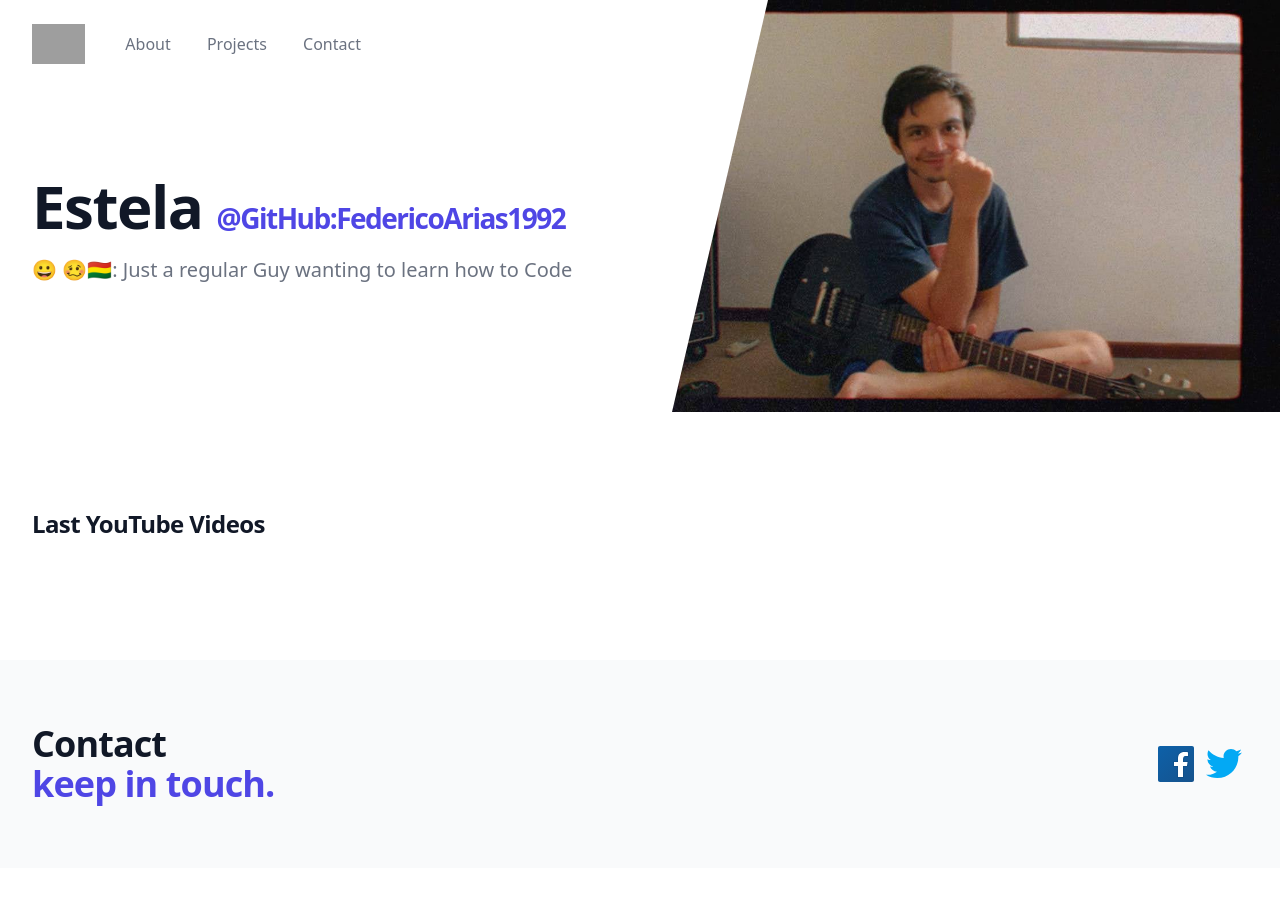
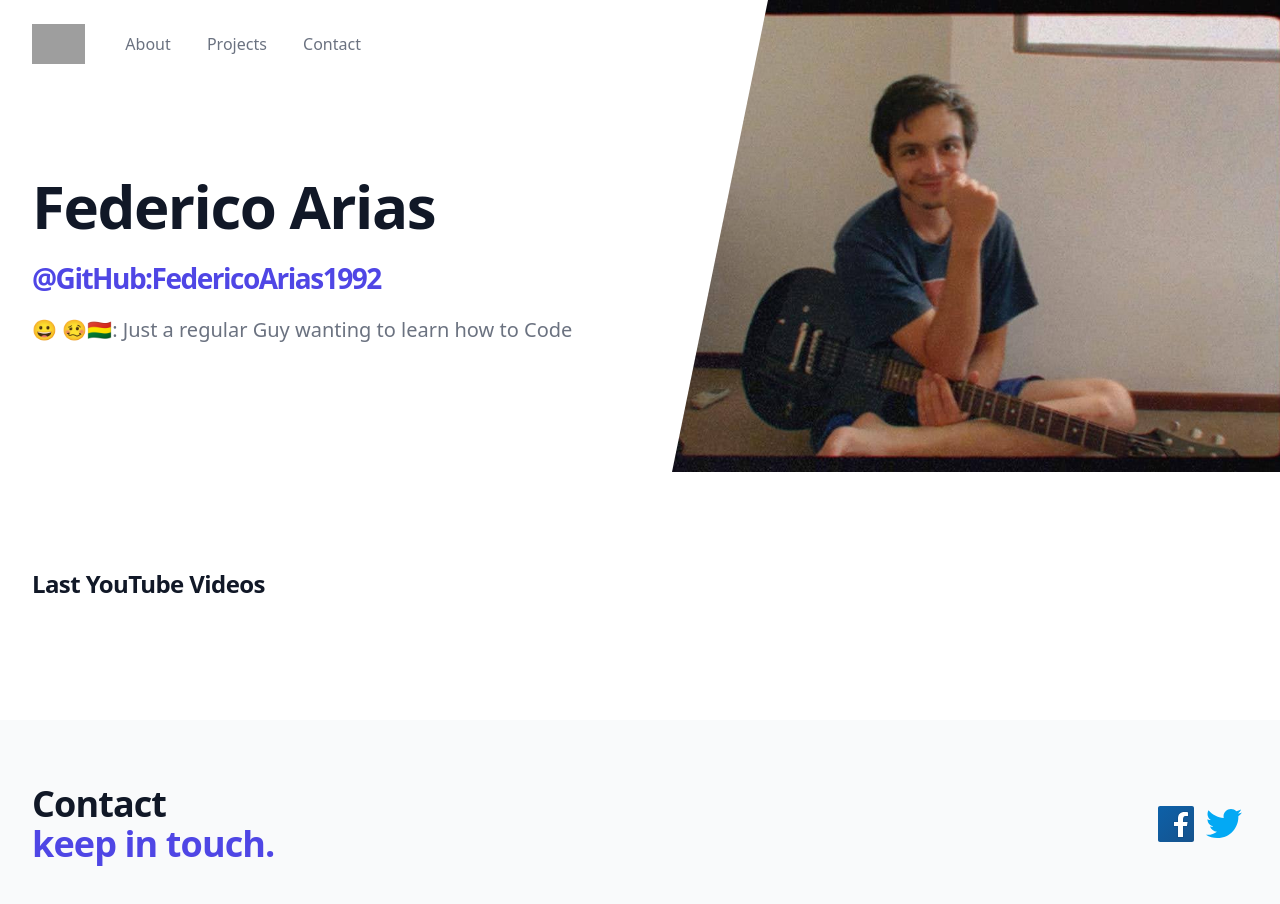
Before and after one commit to FedericoArias1992/TareaLandingPage, a website: page src/index.html in a window 1280 px wide. Before the commit the page ends 868 px from the top, so only its background shows below. Drawn offline with nearby package versions, Linux system fonts and the light colour scheme; no server answers; grey boxes are pictures that could not be loaded.

Commit message:
Update index.html

```diff
--- a/src/index.html
+++ b/src/index.html
@@ -39,7 +39,7 @@
         <main class="mt-10 mx-auto max-w-7xl px-4 sm:mt-12 sm:px-6 md:mt-16 lg:mt-20 lg:px-8 xl:mt-28">
           <div class="sm:text-center lg:text-left">
             <h1 class="text-4xl tracking-tight font-extrabold text-gray-900 sm:text-5xl md:text-6xl">
-              <span class="block xl:inline">Estela</span>
+              <span class="block xl:inline">Federico Arias</span>
               <span STYLE="font-size:28px" class="block text-indigo-600 xl:inline">@GitHub:FedericoArias1992</span>
             </h1>
             <p
```
